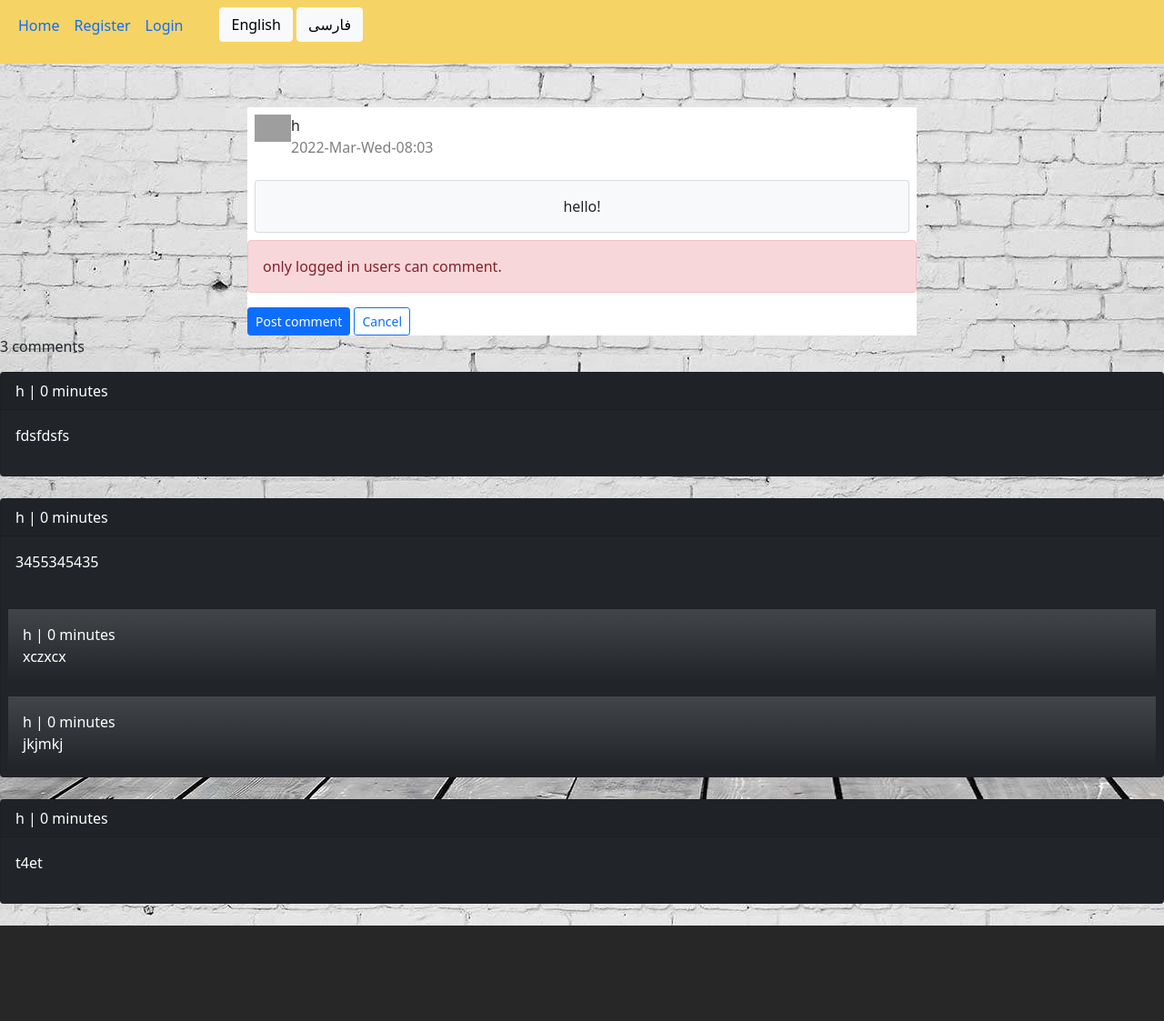
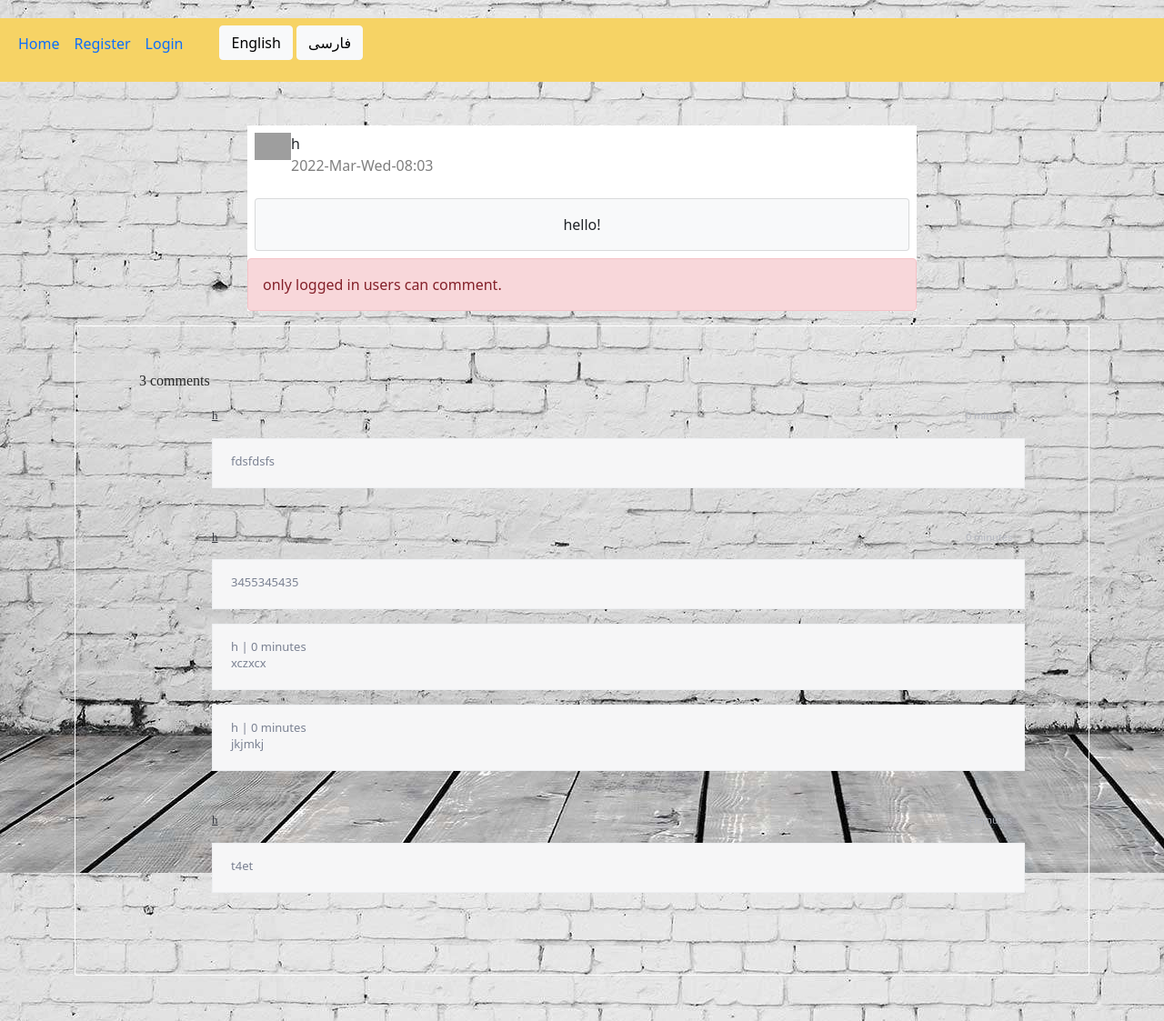
Before and after one commit to HamedSojodi/hamed, a Django app: a page that uses A/home/templates/home/detail.html in a window 1280 px wide. Shown: the whole page at 91% size. Before the commit the page ends 1018 px from the top, so only its background shows below. Run offline with Django 4.2, Linux system fonts and the light colour scheme; data comes from the database, SQL or seed files in the repository; both versions use the stored data as it was after the commit; grey boxes are pictures that could not be loaded.

Commit message:
end project

```diff
--- /dev/null
+++ b/A/account/static/account/profile/css/style2.css
@@ -0,0 +1,115 @@
+body{
+    margin-top:20px;
+    background-color:#e9ebee;
+}
+
+.be-comment-block {
+    margin-bottom: 50px !important;
+    border: 1px solid #edeff2;
+    border-radius: 2px;
+    padding: 50px 70px;
+    border:1px solid #ffffff;
+}
+
+.comments-title {
+    font-size: 16px;
+    color: #262626;
+    margin-bottom: 15px;
+    font-family: 'Conv_helveticaneuecyr-bold';
+}
+
+.be-img-comment {
+    width: 60px;
+    height: 60px;
+    float: left;
+    margin-bottom: 15px;
+}
+
+.be-ava-comment {
+    width: 60px;
+    height: 60px;
+    border-radius: 50%;
+}
+
+.be-comment-content {
+    margin-left: 80px;
+}
+
+.be-comment-content span {
+    display: inline-block;
+    width: 49%;
+    margin-bottom: 15px;
+}
+
+.be-comment-name {
+    font-size: 13px;
+    font-family: 'Conv_helveticaneuecyr-bold';
+}
+
+.be-comment-content a {
+    color: #383b43;
+}
+
+.be-comment-content span {
+    display: inline-block;
+    width: 49%;
+    margin-bottom: 15px;
+}
+
+.be-comment-time {
+    text-align: right;
+}
+
+.be-comment-time {
+    font-size: 11px;
+    color: #b4b7c1;
+}
+
+.be-comment-text {
+    font-size: 13px;
+    line-height: 18px;
+    color: #7a8192;
+    display: block;
+    background: #f6f6f7;
+    border: 1px solid #edeff2;
+    padding: 15px 20px 20px 20px;
+}
+
+.form-group.fl_icon .icon {
+    position: absolute;
+    top: 1px;
+    left: 16px;
+    width: 48px;
+    height: 48px;
+    background: #f6f6f7;
+    color: #b5b8c2;
+    text-align: center;
+    line-height: 50px;
+    -webkit-border-top-left-radius: 2px;
+    -webkit-border-bottom-left-radius: 2px;
+    -moz-border-radius-topleft: 2px;
+    -moz-border-radius-bottomleft: 2px;
+    border-top-left-radius: 2px;
+    border-bottom-left-radius: 2px;
+}
+
+.form-group .form-input {
+    font-size: 13px;
+    line-height: 50px;
+    font-weight: 400;
+    color: #b4b7c1;
+    width: 100%;
+    height: 50px;
+    padding-left: 20px;
+    padding-right: 20px;
+    border: 1px solid #edeff2;
+    border-radius: 3px;
+}
+
+.form-group.fl_icon .form-input {
+    padding-left: 70px;
+}
+
+.form-group textarea.form-input {
+    height: 150px;
+}
--- a/A/home/templates/home/detail.html
+++ b/A/home/templates/home/detail.html
@@ -6,6 +6,7 @@
 {% block head %}
     <!-- Style -->
     <link rel="stylesheet" href="{% static 'account/profile/css/style.css' %}">
+    <link rel="stylesheet" href="{% static 'account/profile/css/style2.css' %}">
 
 {% endblock %}
 
@@ -39,7 +40,6 @@
                         </div>
 
 
-
                         <br>
                         <div class="card bg-light text-dark">
                             <div class="card-body text-lg-center">{{ post.body }}</div>
@@ -58,7 +58,8 @@
                         <form class="form-control ml-1 shadow-none textarea" action="" method="post">
                             {% csrf_token %}
                             {{ form.as_p }}
-                            <input type="Submit" value="{% trans "Send" %}">
+                            <input class="btn btn-primary btn-sm shadow-none" type="Submit"
+                                   value="{% trans "Post comment" %}">
                         </form><br/>
                     {% else %}
                         <P class="alert alert-danger">{% trans "only logged in users can comment." %}</P>
@@ -82,13 +83,83 @@
                             <a href="{% url 'home:post_update' post.id %}"
                                class="btn btn-danger">{% trans "Update" %}</a>
                         {% endif %}
-                        <button class="btn btn-primary btn-sm shadow-none" type="button">Post comment</button>
-                        <button class="btn btn-outline-primary btn-sm ml-1 shadow-none" type="button">Cancel
-                        </button>
+
                     </div>
                 </div>
             </div>
         </div>
+    </div>
+    </div>
+
+
+
+
+
+
+
+
+
+
+
+
+
+    <div class="container">
+        <div class="be-comment-block">
+            <h1 class="comments-title">{{ comments.count }} comments</h1>
+            {% for comment in comments %}
+                <div class="be-comment">
+
+
+                    <div class="be-img-comment">
+
+
+                        {% if comment.ucomments.image %}
+                            <img src="{{ comment.ucomments.image.url }}" alt="" class="rounded-circle img-fluid my-5"
+                                 style="width: 30px;"/>
+                        {% endif %}
+                    </div>
+
+
+                    <div class="be-comment-content">
+
+				<span class="be-comment-name">
+					<a href="blog-detail-2.html">{{ comment.user }}</a>
+					</span>
+                        <span class="be-comment-time">
+					<i class="fa fa-clock-o"></i>
+					{{ comment.created|timesince }}
+				</span>
+
+                        <p class="be-comment-text">
+                            {{ comment.body }}<br>
+                            {% if request.user.is_authenticated %}
+                                <a href="{% url 'home:post_like' post.id %}"
+                                   class="likebutton {% if can_like %}disabled {% endif %} btn btn-primary col-md-2 p-2 m-2"
+                                   id="{{ post.id }}">{% trans "like" %} {{ post.like_cont }}</a>
+
+                                <form action="{% url 'home:add_reply' post.id comment.id %}" method="post">
+                                    {% csrf_token %}
+                                    {{ from_reply.as_p }}
+                                    <input type="submit" value={% trans "Send" %}>
+                                </form>
+                            {% endif %}
+                        </p>
+
+                        {% with replis=comment.rcomments.all %}
+                            {% for reply in replis %}
+                                <P class="be-comment-text">{{ reply.user }}
+                                    | {{ reply.created|timesince }}<br/>{{ reply.body }}
+                                </P>
+                            {% endfor %}
+                        {% endwith %}
+                    </div>
+                    <br/>
+                    {% empty %}
+                    <P class="be-comment-text">{% trans "No comments yet!" %}</P>
+                </div>
+                </div>
+            {% endfor %}
+
     </div>
     </div>
 
@@ -120,54 +191,41 @@
 
 
 
-
-
-
-
-
-
-
-
-
-
-
-
-
-
-    <p>{{ comments.count }} comments</p>
-    {% for comment in comments %}
-        <div class="card bg-dark text-white">
-            <p class="card-header">{{ comment.user }} | {{ comment.created|timesince }}</p>
-            <p class="card-body">{{ comment.body }}</p>
-
-            {% if request.user.is_authenticated %}
-                <a href="{% url 'home:post_like' post.id %}"
-                   class="likebutton {% if can_like %}disabled {% endif %} btn btn-primary col-md-2 p-2 m-2"
-                   id="{{ post.id }}">{% trans "like" %} {{ post.like_cont }}</a>
-
-
-
-
-                <form action="{% url 'home:add_reply' post.id comment.id %}" method="post">
-                    {% csrf_token %}
-                    {{ from_reply.as_p }}
-                    <input type="submit" value={% trans "Send" %}>
-                </form>
-            {% endif %}
-
-
-
-
-            {% with replis=comment.rcomments.all %}
-                {% for reply in replis %}
-                    <P class="bg-gradient p-3 m-2">{{ reply.user }} | {{ reply.created|timesince }}<br/>{{ reply.body }}
-                    </P>
-                {% endfor %}
-            {% endwith %}
-        </div><br/>
-    {% empty %}
-        <P class="card bg-dark text-white">{% trans "No comments yet!" %}</P>
-    {% endfor %}
+{##}
+{#    <p>{{ comments.count }} comments</p>#}
+{#    {% for comment in comments %}#}
+{#        <div class="card bg-dark text-white">#}
+{#            <p class="card-header">{{ comment.user }} | {{ comment.created|timesince }}</p>#}
+{#            <p class="card-body">{{ comment.body }}</p>#}
+{##}
+{#            {% if request.user.is_authenticated %}#}
+{#                <a href="{% url 'home:post_like' post.id %}"#}
+{#                   class="likebutton {% if can_like %}disabled {% endif %} btn btn-primary col-md-2 p-2 m-2"#}
+{#                   id="{{ post.id }}">{% trans "like" %} {{ post.like_cont }}</a>#}
+{##}
+{##}
+{##}
+{##}
+{#                <form action="{% url 'home:add_reply' post.id comment.id %}" method="post">#}
+{#                    {% csrf_token %}#}
+{#                    {{ from_reply.as_p }}#}
+{#                    <input type="submit" value={% trans "Send" %}>#}
+{#                </form>#}
+{#            {% endif %}#}
+{##}
+{##}
+{##}
+{##}
+{#            {% with replis=comment.rcomments.all %}#}
+{#                {% for reply in replis %}#}
+{#                    <P class="bg-gradient p-3 m-2">{{ reply.user }} | {{ reply.created|timesince }}<br/>{{ reply.body }}#}
+{#                    </P>#}
+{#                {% endfor %}#}
+{#            {% endwith %}#}
+{#        </div><br/>#}
+{#    {% empty %}#}
+{#        <P class="card bg-dark text-white">{% trans "No comments yet!" %}</P>#}
+{#    {% endfor %}#}
 
 
 
--- a/A/home/templates/home/index.html
+++ b/A/home/templates/home/index.html
@@ -18,7 +18,7 @@
                 {% endif %}
 
                 <div class="card-body">
-                    <h4 class="card-title">{{ user.username }}</h4>
+                    <h4 class="card-title">{{ post.user.username }}</h4>
                     <p class="card-text">{{ post.body|truncatechars:10 }}</p>
                     <a href="{{ post.get_absolute_url }}" class="btn btn-primary">See Profile</a>
                 </div>
```
Also changed, not shown: A/db.sqlite3, A/media/account/f.png (added).
